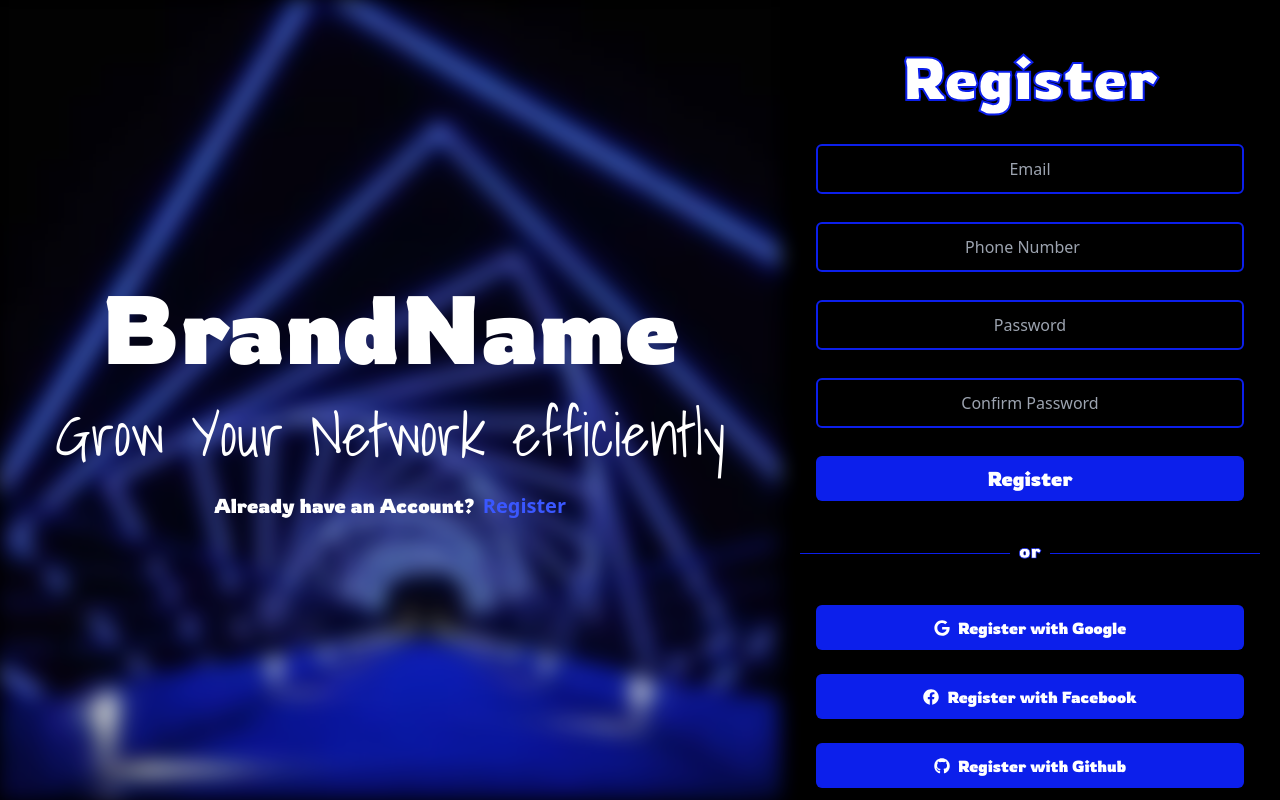
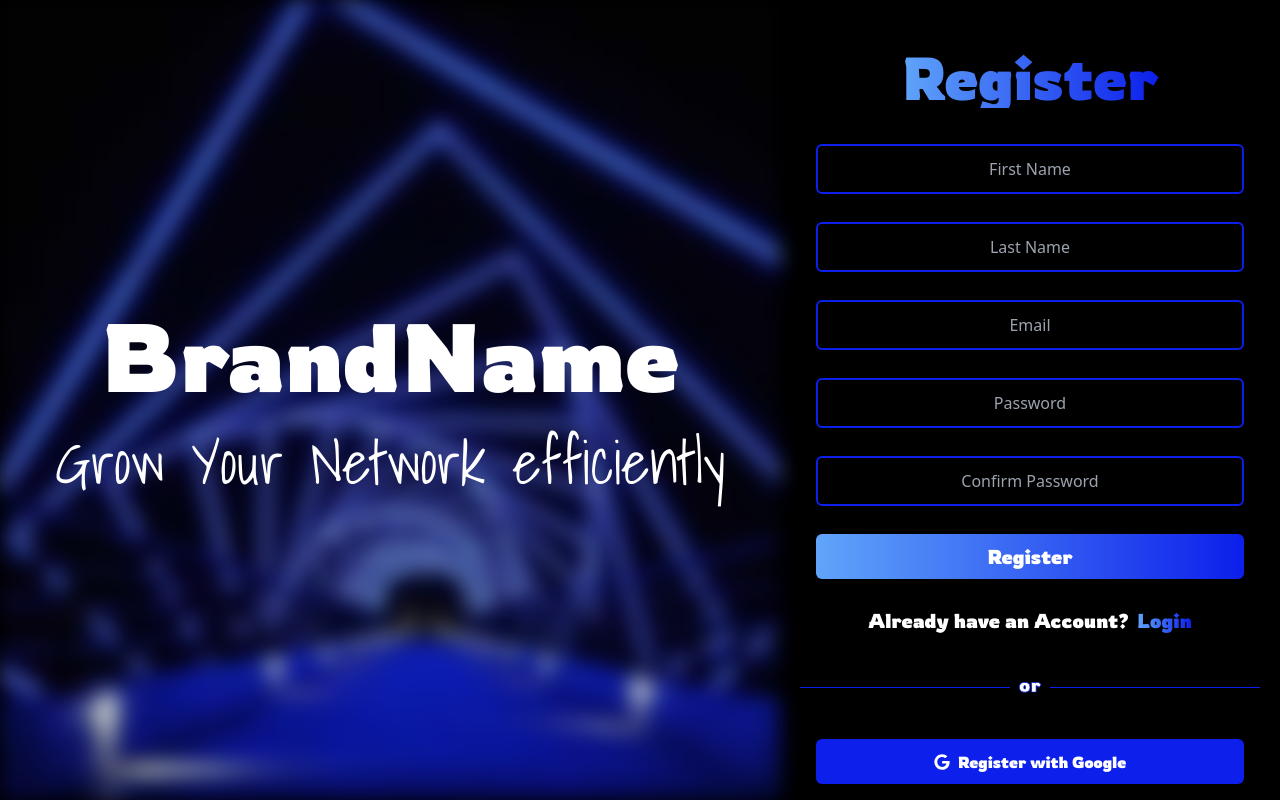
Before and after one commit to himansh423/saas-event-platform, a Next.js app: page /register in a window 1280 px wide. Shown: the top 800 px of the page. Built offline with nearby package versions, Linux system fonts and the light colour scheme.

Commit message:
added react hook form and zod for form validations

```diff
--- a/package.json
+++ b/package.json
@@ -9,6 +9,7 @@
     "lint": "next lint"
   },
   "dependencies": {
+    "@hookform/resolvers": "^3.10.0",
     "@radix-ui/react-accordion": "^1.2.2",
     "@radix-ui/react-dialog": "^1.1.4",
     "@radix-ui/react-slot": "^1.1.1",
@@ -20,12 +21,14 @@
     "next": "15.1.2",
     "react": "^19.0.0",
     "react-dom": "^19.0.0",
+    "react-hook-form": "^7.54.2",
     "react-icons": "^5.4.0",
     "react-redux": "^9.2.0",
     "react-swipeable": "^7.0.2",
     "shadcn": "^1.0.0",
     "tailwind-merge": "^2.6.0",
-    "tailwindcss-animate": "^1.0.7"
+    "tailwindcss-animate": "^1.0.7",
+    "zod": "^3.24.1"
   },
   "devDependencies": {
     "@eslint/eslintrc": "^3",
--- a/src/app/layout.tsx
+++ b/src/app/layout.tsx
@@ -3,6 +3,7 @@ import "./globals.css";
 import ShowNav from "@/components/ShowNav";
 import { Providers } from "@/redux/Provider";
 import Footer from "@/components/Footer";
+import ShowFooter from "@/components/ShowFooter";
 
 export const metadata: Metadata = {
   title: "SAAS Event Platform",
@@ -21,7 +22,7 @@ export default function RootLayout({
         <Providers>
         <ShowNav />
         {children}
-        <Footer/>
+        <ShowFooter/>
         </Providers>
       </body>
     </html>
--- a/src/components/Register.tsx
+++ b/src/components/Register.tsx
@@ -1,7 +1,18 @@
+"use client";
 import Image from "next/image";
 import RegisterImage from "../../public/event.jpg";
 import { Rowdies, Shadows_Into_Light } from "next/font/google";
 import { FaFacebook, FaGithub, FaGoogle } from "react-icons/fa";
+import { User } from "../library/zodSchema/RegisterSchema";
+import {
+  useForm,
+  Controller,
+  useFieldArray,
+  SubmitHandler,
+} from "react-hook-form";
+import { zodResolver } from "@hookform/resolvers/zod";
+import { z } from "zod";
+
 const rowdies1 = Rowdies({
   weight: "700",
   display: "swap",
@@ -12,10 +23,41 @@ const shadows1 = Shadows_Into_Light({
   display: "swap",
   subsets: ["latin"],
 });
-const Register = () => {
+
+// Define FormData type based on schema
+type UserData = z.infer<typeof User>;
+const Register: React.FC = () => {
+  const {
+    register,
+    handleSubmit,
+    setError,
+    formState: { errors, isSubmitting },
+  } = useForm<UserData>({
+    defaultValues: {
+      firstName: "",
+      lastName: "",
+      email: "",
+      password: "",
+      confirmPassword: "",
+    },
+    resolver: zodResolver(User),
+  });
+
+  const onSubmit: SubmitHandler<UserData> = async () => {
+    try {
+      console.log("Success:");
+    } catch (error: any) {
+      console.error("Error:", error);
+      setError("root", {
+        type: "manual",
+        message: error.message,
+      });
+    }
+  };
+
   return (
     <div className="w-screen h-screen flex">
-      <div className=" relative imageContainer flex-1 min-h-screen bg-black flex justify-center items-center">
+      <div className="relative imageContainer flex-1 min-h-screen bg-black flex justify-center items-center">
         <div className="relative imageContainer flex-1 min-h-screen bg-black flex justify-center items-center">
           <div className="relative imageContainer w-full min-h-screen">
             <Image
@@ -27,61 +69,94 @@ const Register = () => {
             />
           </div>
         </div>
-        <div className="absolute  text-white w-full  flex flex-col items-center gap-7">
-          <h1 className={` ${rowdies1.className} text-8xl`}>BrandName</h1>
+        <div className="absolute text-white w-full flex flex-col items-center gap-7">
+          <h1 className={`${rowdies1.className} text-8xl`}>BrandName</h1>
           <p className={`${shadows1.className} text-6xl`}>
             Grow Your Network efficiently
           </p>
-          <div className=" text-white text-xl flex gap-2 items-center">
-            <p className={rowdies1.className}>Already have an Account?</p>
-            <p  className={`font-bold text-[#3a57ff]`}>Register</p>
-          </div>
+        </div>
       </div>
-        </div>
-
 
       <div className="credentialContainer text-white min-h-screen w-[500px] bg-black flex flex-col overflow-y-auto gap-9 items-center px-5 pt-12">
         <h2
-          className={`${rowdies1.className} text-6xl`}
-          style={{
-            WebkitTextStroke: "2px #0c1feb",
-            color: "white",
-            fontWeight: "bold",
-          }}
+          className={`${rowdies1.className} text-6xl bg-gradient-to-r from-blue-400 to-[#0c1feb] bg-clip-text text-transparent`}
         >
           Register
         </h2>
-        <form className="RegisterForm flex flex-col items-center gap-7 w-full px-4">
+        <form
+          onSubmit={handleSubmit(onSubmit)}
+          className="RegisterForm flex flex-col items-center gap-7 w-full px-4"
+        >
           <input
+            {...register("firstName")}
+            type="text"
+            className="w-full h-[50px] rounded-md border-[2px] border-[#0c1feb] bg-transparent outline-none focus:border-[3px] px-4 text-center"
+            placeholder="First Name"
+          />
+          {errors.firstName && (
+            <p style={{ color: "orangered" }}>{errors.firstName.message}</p>
+          )}
+          <input
+            {...register("lastName")}
+            type="text"
+            className="w-full h-[50px] rounded-md border-[2px] border-[#0c1feb] bg-transparent outline-none focus:border-[3px] px-4 text-center"
+            placeholder="Last Name"
+          />
+          {errors.lastName && (
+            <p style={{ color: "orangered" }}>{errors.lastName.message}</p>
+          )}
+          <input
+            {...register("email")}
             type="email"
             className="w-full h-[50px] rounded-md border-[2px] border-[#0c1feb] bg-transparent outline-none focus:border-[3px] px-4 text-center"
             placeholder="Email"
           />
+          {errors.email && (
+            <p style={{ color: "orangered" }}>{errors.email.message}</p>
+          )}
           <input
-            type="number"
-            className="w-full h-[50px] rounded-md border-[2px] border-[#0c1feb] bg-transparent outline-none focus:border-[3px] px-4 text-center"
-            placeholder="Phone Number"
-          />
-          <input
+            {...register("password")}
             type="password"
             className="w-full h-[50px] rounded-md border-[2px] border-[#0c1feb] bg-transparent outline-none focus:border-[3px] px-4 text-center"
             placeholder="Password"
           />
+          {errors.password && (
+            <p style={{ color: "orangered" }}>{errors.password.message}</p>
+          )}
           <input
+            {...register("confirmPassword")}
             type="password"
             className="w-full h-[50px] rounded-md border-[2px] border-[#0c1feb] bg-transparent outline-none focus:border-[3px] px-4 text-center"
             placeholder="Confirm Password"
           />
+          {errors.confirmPassword && (
+            <p style={{ color: "orangered" }}>
+              {errors.confirmPassword.message}
+            </p>
+          )}
 
-          <button className="w-full bg-[#0c1feb] h-[45px] flex justify-center items-center rounded-md text-xl">
-            <p className={rowdies1.className}>Register</p>
+          <button
+            disabled={isSubmitting}
+            className="w-full bg-gradient-to-r from-blue-400 to-[#0c1feb] h-[45px] flex justify-center items-center rounded-md text-xl"
+          >
+            <p className={rowdies1.className}>
+              {isSubmitting ? "Registering..." : "Register"}
+            </p>
           </button>
+          <div className="text-white text-xl flex gap-2 items-center">
+            <p className={rowdies1.className}>Already have an Account?</p>
+            <p
+              className={`${rowdies1.className} font-bold bg-gradient-to-r from-blue-400 to-[#0c1feb] bg-clip-text text-transparent`}
+            >
+              Login
+            </p>
+          </div>
         </form>
 
         <div className="w-full flex justify-between items-center">
           <div className="h-[1px] flex-1 bg-[#0c1feb]"></div>
           <div
-            className={`${rowdies1.className} w-[40px] text-center pb-1  text-xl`}
+            className={`${rowdies1.className} w-[40px] text-center pb-1 text-xl`}
           >
             <p
               style={{
@@ -95,22 +170,22 @@ const Register = () => {
           </div>
           <div className="h-[1px] flex-1 bg-[#0c1feb]"></div>
         </div>
-        <div className=" w-full flex flex-col gap-6 px-4 pb-10">
-          <div className="w-full h-[45px] bg-[#0c1feb] text-white flex gap-2 items-center justify-center rounded-md ">
+        <div className="w-full flex flex-col gap-6 px-4 pb-10">
+          <div className="w-full h-[45px] bg-[#0c1feb] text-white flex gap-2 items-center justify-center rounded-md">
             <div>
               <FaGoogle />
             </div>
             <p className={`${rowdies1.className}`}>Register with Google</p>
           </div>
-          <div className="w-full h-[45px] bg-[#0c1feb] text-white flex gap-2 items-center justify-center rounded-md ">
+          <div className="w-full h-[45px] bg-[#0c1feb] text-white flex gap-2 items-center justify-center rounded-md">
             <div>
-            <FaFacebook />
+              <FaFacebook />
             </div>
             <p className={`${rowdies1.className}`}>Register with Facebook</p>
           </div>
-          <div className="w-full h-[45px] bg-[#0c1feb] text-white flex gap-2 items-center justify-center rounded-md ">
+          <div className="w-full h-[45px] bg-[#0c1feb] text-white flex gap-2 items-center justify-center rounded-md">
             <div>
-            <FaGithub />
+              <FaGithub />
             </div>
             <p className={`${rowdies1.className}`}>Register with Github</p>
           </div>
--- /dev/null
+++ b/src/components/ShowFooter.tsx
@@ -0,0 +1,19 @@
+"use client";
+import { usePathname } from "next/navigation";
+import Footer from "./Footer";
+
+const ShowFooter = () => {
+  const pathname = usePathname();
+
+  // Regular expressions to match dynamic paths
+  const hideFooterPaths = [/^\/login$/, /^\/register$/, /^\/verify-otp$/];
+
+  // Check if the current pathname matches any of the hideNavbarPaths
+  const shouldFooterNavbar = hideFooterPaths.some((pattern) =>
+    pattern.test(pathname)
+  );
+
+  return <div>{!shouldFooterNavbar && <Footer />}</div>;
+};
+
+export default ShowFooter;
--- /dev/null
+++ b/src/library/zodSchema/RegisterSchema.ts
@@ -0,0 +1,20 @@
+import { z } from "zod";
+
+export const User = z
+  .object({
+    firstName: z.string().min(1, "First Name is required"),
+    lastName: z.string().min(1, "Last Name is required"),
+    email: z.string().email("Invalid email address"),
+    password: z
+      .string()
+      .min(6, "Password should be at least 6 characters")
+      .max(20, "Password should not be longer than 20 characters"),
+    confirmPassword: z
+      .string()
+      .min(6, "Password should be at least 6 characters")
+      .max(20, "Password should not be longer than 20 characters"),
+  })
+  .refine((data) => data.password === data.confirmPassword, {
+    message: "Passwords do not match",
+    path: ["confirmPassword"],
+  });
```
Also changed, not shown: src/library/db.ts (added), 1 other file (tests, documents, lock files or other folders).
